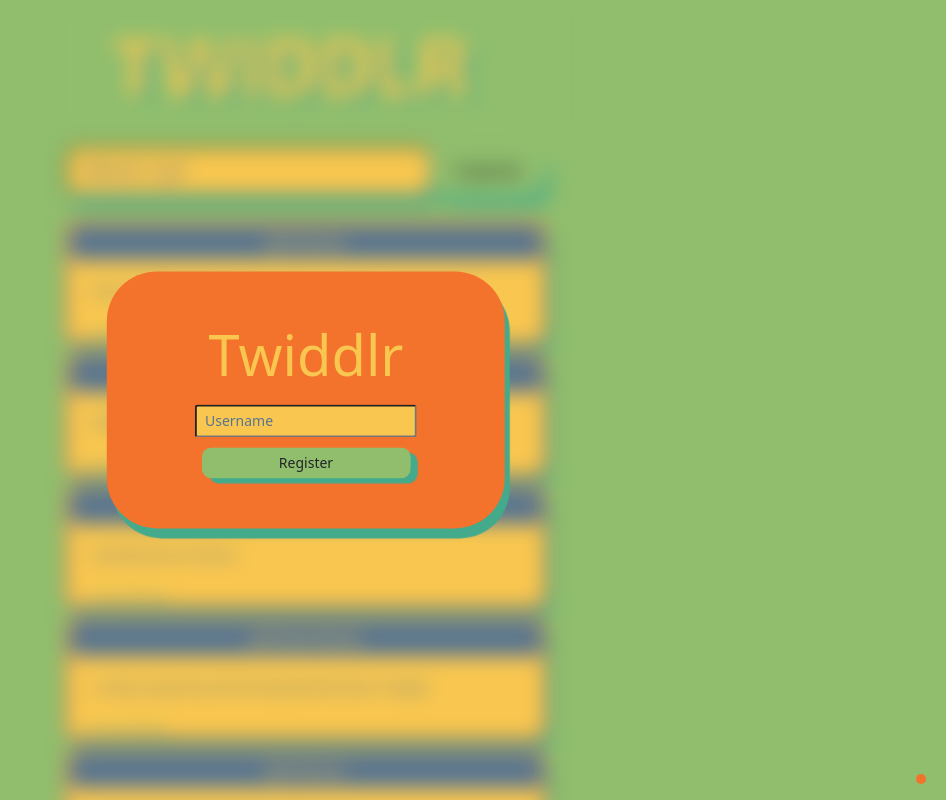
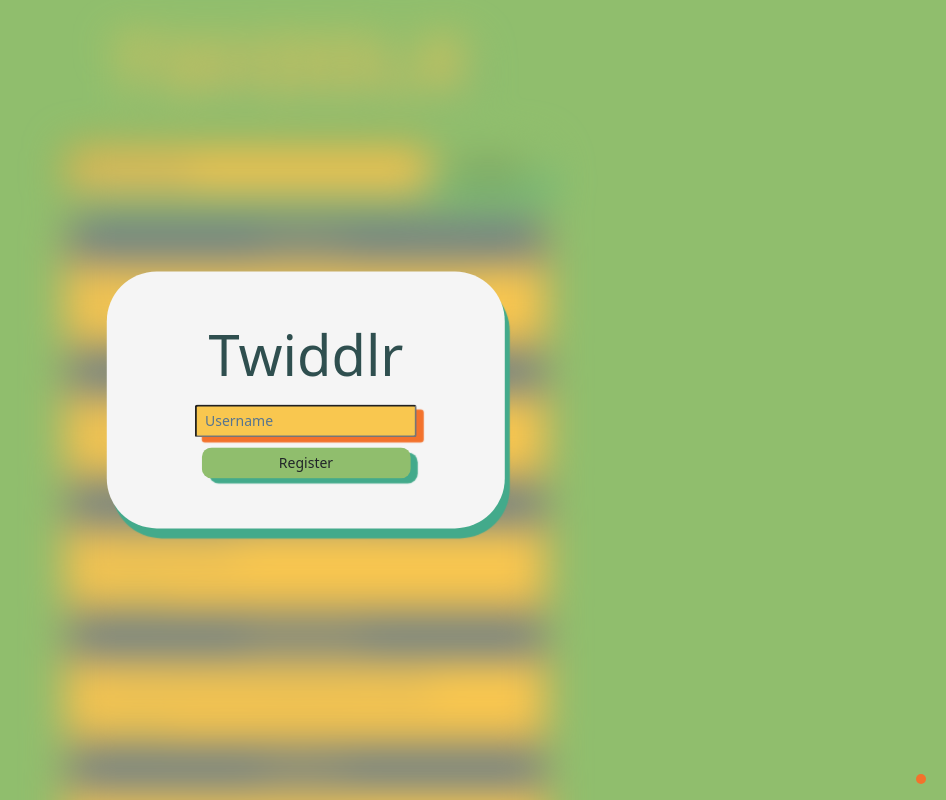
Before and after one commit to Rogersiver/Twiddler, a plain HTML site: page index.html in a window 1280 px wide. Shown: the top 800 px of the page, without its empty margins (334-1280 px from the left). Drawn offline with nearby package versions, Linux system fonts and the light colour scheme.

Commit message:
fully functional and kinda fancy

```diff
--- a/index.js
+++ b/index.js
@@ -14,7 +14,7 @@ $('#registerbut').click(function(){
  visitor = $visitor
  $('#header-username').text($visitor);
  $('#underneath-overlay-container')
- .css('filter', 'blur(0px)')
+ .css('filter', 'blur(0px) hue-rotate(0deg)')
  .css('transition', '2s')
  .css('-webkit-user-select', 'auto')
  .css('pointer-events', 'auto')
--- a/styles.css
+++ b/styles.css
@@ -12,7 +12,7 @@
 
 #underneath-overlay-container {
   max-width: 500px;
-  filter: blur(10px);
+  filter: blur(20px) hue-rotate(360deg);
   margin:auto;
   -webkit-user-select: none;
   pointer-events: none;
@@ -76,7 +76,7 @@
 }
 
 #welcome {
-  color: #F9C74F;
+  color: darkslategray;
 }
 
 ::placeholder {
@@ -85,16 +85,19 @@
 
 #main-overlay {
   position: absolute;
-  background-color: #f3722c;
+  background-color: whitesmoke;
+  background-blend-mode:screen;
   padding: 50px;
   border-radius: 50px;
   z-index: 1;
   box-shadow: 5px 10px 1px #43AA8B;
 }
 
-.containerelement {
-  background-color: #90BE6D;
-}
+
+
+
+
+
 
 
 .tweetcon{
@@ -103,7 +106,6 @@
   background-color: #F9C74F;
   border-radius: 10px;
   margin: 10px;
-  box-shadow: 5px 10px 1px #43AA8B;
 }
 
 
```
